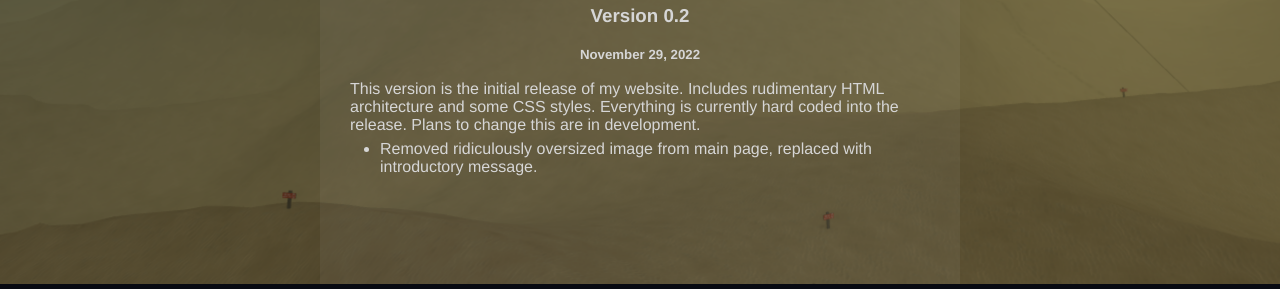
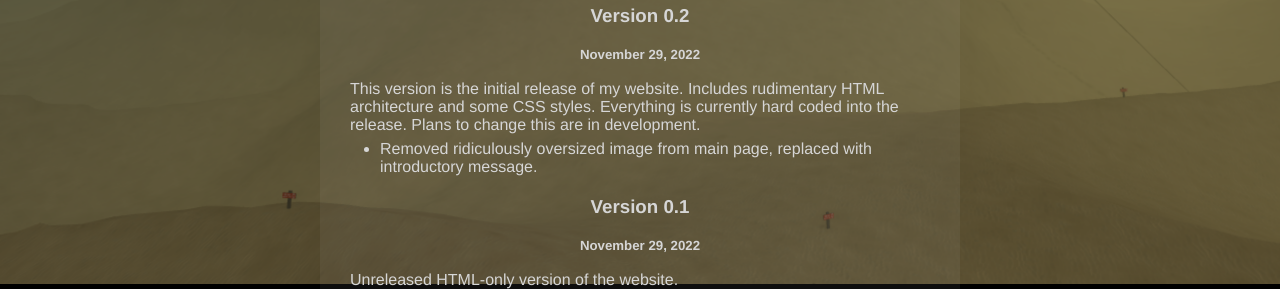
Before and after one commit to MichelAguilera/personal_site, a Flask app: page /devlog in a window 1280 px wide. Shown: the part 734-1023 px from the top of the page. Run offline with Flask 2, Linux system fonts and the light colour scheme.

Commit message:
minor devlog addition

```diff
--- a/templates/devlog.html
+++ b/templates/devlog.html
@@ -44,5 +44,10 @@
             <li>Removed ridiculously oversized image from main page, replaced with introductory message.</li>
         </ul>
     </div>
+    <div>
+        <h3>Version 0.1</h3>
+        <h5>November 29, 2022</h5>
+        <p>Unreleased HTML-only version of the website.</p>
+    </div>
 </div>
 {% endblock content %}
```
Also changed, not shown: 1 other file.
